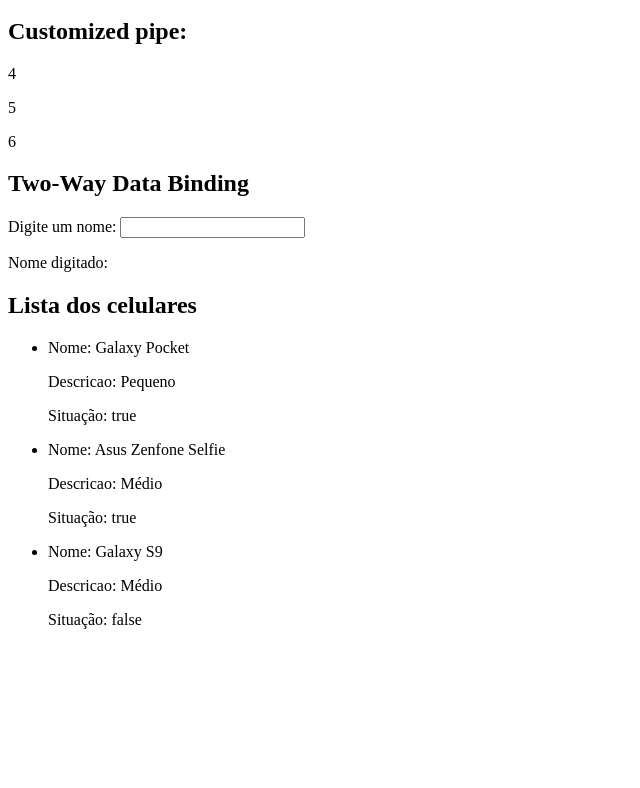
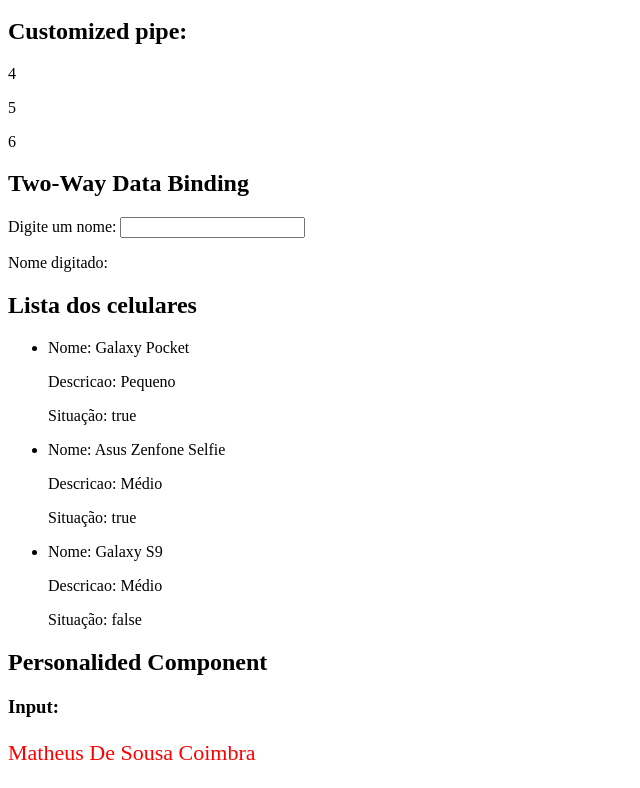
Before and after one commit to MathCoimbra/study-front-end, an Angular app in the folder Angular/fundamentos/: page / in a window 1280 px wide. Shown: the part 509-1297 px from the top of the page, without its empty margins (0-640 px from the left). Before the commit the page ends 1154 px from the top, so only its background shows below. Built offline with nearby package versions, Linux system fonts and the light colour scheme.

Commit message:
feat: example of personalized component with input
Signed-off-by: MathCoimbra <matheuscoimbra35@gmail.com>

```diff
--- a/Angular/fundamentos/src/app/app.component.html
+++ b/Angular/fundamentos/src/app/app.component.html
@@ -5,3 +5,4 @@
 <app-customized-pipe></app-customized-pipe>
 <app-third-component></app-third-component>
 <app-fourth-component></app-fourth-component>
+<app-personalized-component nome="Matheus" sobrenome="De Sousa Coimbra"></app-personalized-component>
--- a/Angular/fundamentos/src/app/app.module.ts
+++ b/Angular/fundamentos/src/app/app.module.ts
@@ -10,6 +10,7 @@ import { CustomizedPipeComponent } from './customized-pipe/customized-pipe.compo
 import { ThirdComponentComponent } from './two-way-data-binding/third-component.component';
 import { FormsModule } from '@angular/forms';
 import { FourthComponentComponent } from './list-rendering/fourth-component.component';
+import { PersonalizedComponentComponent } from './personalized-component/personalized-component.component';
 
 @NgModule({
   declarations: [
@@ -20,6 +21,7 @@ import { FourthComponentComponent } from './list-rendering/fourth-component.comp
     CustomizedPipeComponent,
     ThirdComponentComponent,
     FourthComponentComponent,
+    PersonalizedComponentComponent,
   ],
   imports: [
     BrowserModule,
--- /dev/null
+++ b/Angular/fundamentos/src/app/personalized-component/personalized-component.component.css
@@ -0,0 +1,4 @@
+p {
+  color: red;
+  font-size: 22px;
+}
--- /dev/null
+++ b/Angular/fundamentos/src/app/personalized-component/personalized-component.component.html
@@ -0,0 +1,3 @@
+<h2>Personalided Component</h2>
+<h3>Input:</h3>
+<p>{{ nome }} {{ sobrenome }}</p>
```
Also changed, not shown: Angular/fundamentos/src/app/personalized-component/personalized-component.component.ts (added, +12 -0 lines), 1 other file (tests, documents, lock files or other folders).
